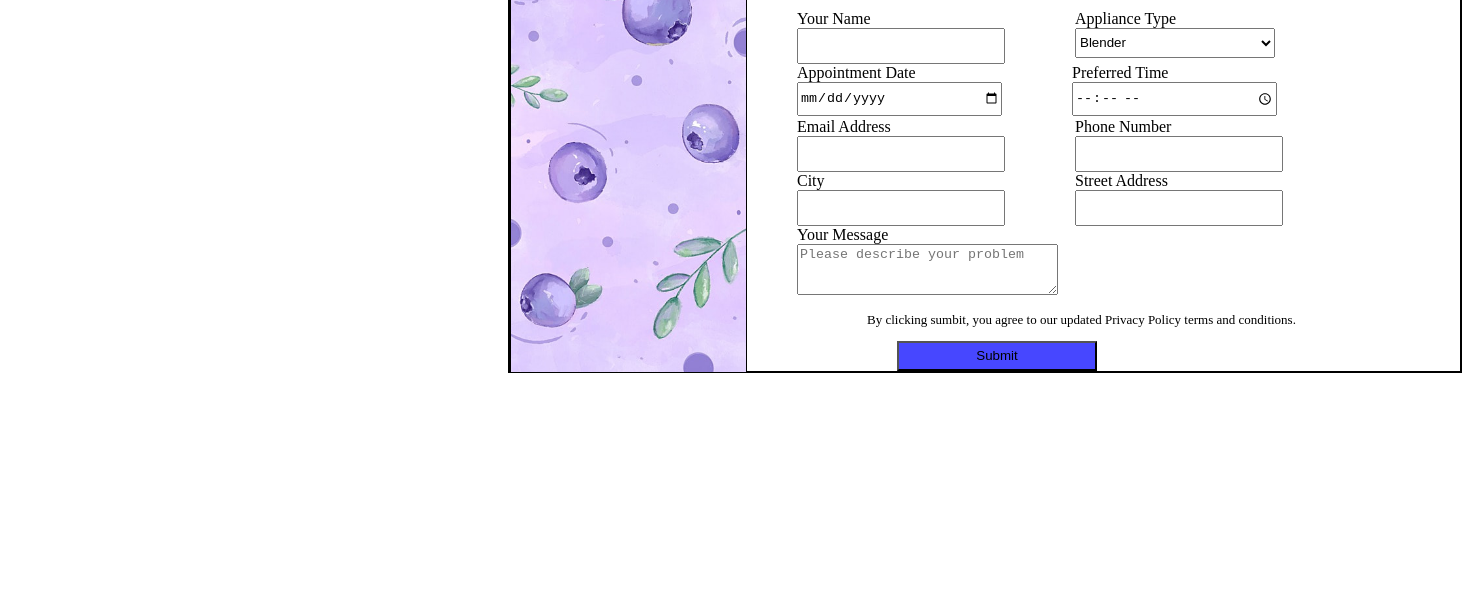
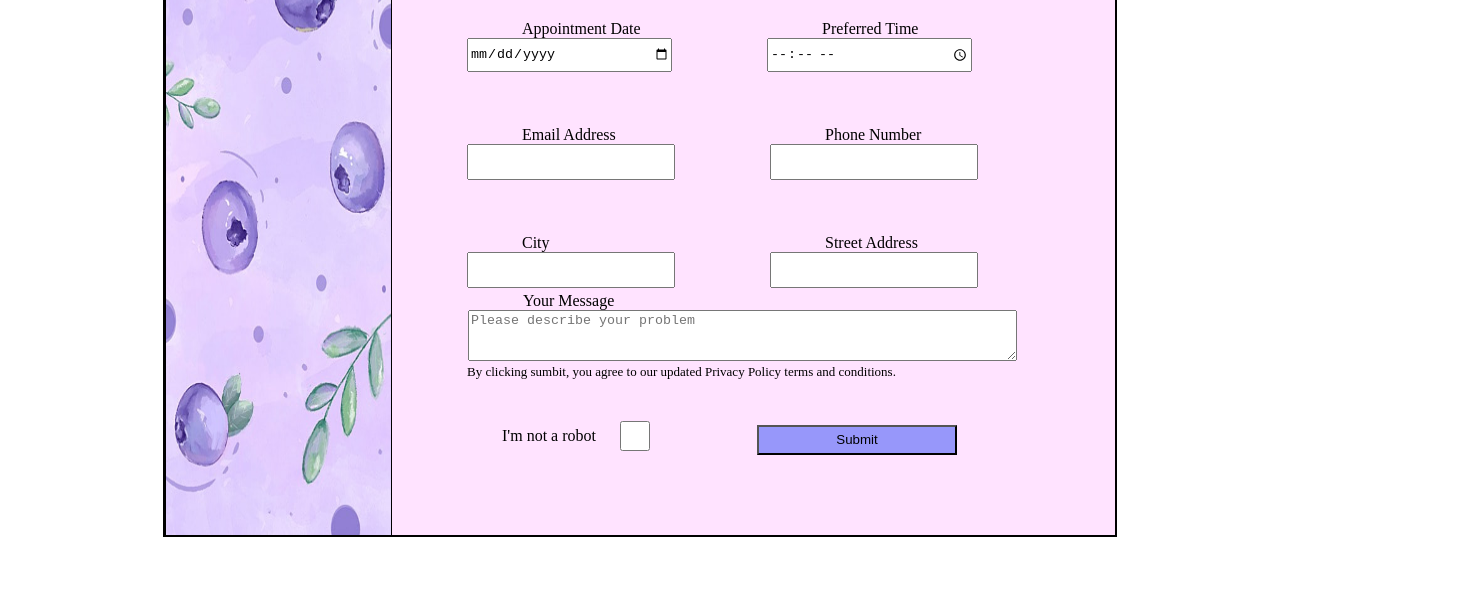
Before and after one commit to CraftedRNL/MyOwnForm, a plain HTML site: page index.html in a window 1280 px wide. Shown: the part 201-800 px from the top of the page, 1462 px wide, since content can reach past the window. Drawn offline with Linux system fonts and the light colour scheme.

Commit message:
style and finish prob

```diff
--- a/css/styles.css
+++ b/css/styles.css
@@ -1,46 +1,87 @@
 .pic {
     float: left;
+    object-fit: fill;
     border: .5px solid black;
+    height: 725px;
+}
+
+input,
+select,
+textarea {
+    margin-left: 75px;
 }
 
 input,
 select {
     width: 200px;
     height: 30px;
-    margin-left: 50px;
 }
 
 .s1 {
     display: block;
 }
+
 .leftup {
-    float:left;
-    margin-right:20px;
+    float: left;
+    margin-right: 20px;
 }
-.floating {
-    float: left;
-}
+
 p {
     font-size: small;
     font-weight: lighter;
-    margin-left: 10px;
+    position: relative;
+    left: 75px;
 }
+
 .space {
     border: 2px solid black;
     width: 950px;
-    margin-left: 500px;
-    margin-top: 100px;
+    margin: auto;
+    background-color: rgb(255, 227, 255)
 }
 
 .blu {
     color: black;
-    background-color: rgb(71, 71, 255);
-    right: 100px;
-    margin-left: 150px;
+    background-color: rgb(151, 151, 250);
+    position: relative;
+    left: 290px;
+    bottom: 80px;
 }
-label, textarea {
-    margin-left: 50px ;
+
+.dleft {
+    position: relative;
+    bottom: 60px;
 }
-.dleft {
-    margin-left: 120px;
+
+label {
+    margin-left: 130px;
 }
+
+.s2 {
+    display: block;
+    position: relative;
+    left: 130px;
+}
+
+h1 {
+    position: relative;
+    left: 125px;
+}
+
+.special {
+    display: block;
+    position: relative;
+    left: 1px;
+    bottom: 50px;
+}
+
+.no {
+    position: relative;
+    bottom: 60px;
+    right: 20px;
+}
+.nom {
+    position: relative;
+    bottom: 50px;
+    right: 160px;
+}
--- a/index.html
+++ b/index.html
@@ -9,11 +9,13 @@
 <body>
     <div class="space">
         <div>
-            <img class="pic" width="235px" src="img\pngtree-cute-watercolor-fruit-mobile-wallpaper-image_752110.jpg">
+            <img class="pic" width="225px"
+                src="img\pngtree-cute-watercolor-fruit-mobile-wallpaper-image_752110.jpg">
         </div>
         <div class="center">
             <h1 class="Mleft">Book An Appointment Online!</h1>
-            <p class="Mleft">We have the best specialists in your region. Quality guarantee and professionalism are out slogan!</p>
+            <p class="Mleft">We have the best specialists in your region. Quality guarantee and professionalism are out
+                slogan!</p>
         </div>
         <form method="POST" action="/practice.html">
             <section>
@@ -22,7 +24,7 @@
                     <input required id="username" type="text" name="username">
                 </div>
                 <div class="floating">
-                    <label class="s1" for="appliancetype">Appliance Type</label>
+                    <label class="s2" for="appliancetype">Appliance Type</label>
                     <select name="appliancetype" id="atype">
                         <option value="blender">Blender</option>
                         <option value="waffmaker">Waffle Maker</option>
@@ -38,7 +40,7 @@
                     <input required id="date" name="date" type="date">
                 </div>
                 <div class="floating">
-                    <label class="s1" for="time">Preferred Time</label>
+                    <label class="s2" for="time">Preferred Time</label>
                     <input required id="time" name="time" type="time">
                 </div>
             </section>
@@ -49,7 +51,7 @@
                     <input required id="mail" type="email" name="mail">
                 </div>
                 <div class="floating">
-                    <label class="s1" for="pnumber">Phone Number</label>
+                    <label class="s2" for="pnumber">Phone Number</label>
                     <input required id="pnumber" type="tel" name="pnumber">
                 </div>
             </section>
@@ -59,17 +61,21 @@
                 <input required id="city" type="text" name="city">
             </div>
             <div class="floating">
-                <label class="s1" for="address">Street Address</label>
+                <label class="s2" for="address">Street Address</label>
                 <input required id="address" type="text" name="address">
             </div>
             <br><br><br>
             <div class="leftup">
-                <label class="s1" for="message">Your Message</label>
-                <textarea id="message" name="message" rows="3" cols="30"
+                <label class="special" for="message">Your Message</label>
+                <textarea class="special" id="message" name="message" rows="3" cols="66"
                     placeholder="Please describe your problem"></textarea>
                 <p class="dleft">By clicking sumbit, you agree to our updated Privacy Policy terms and conditions.</p>
             </div>
-            <br><br><br><br><br><br>
+            <br><br><br><br><br><br><br>
+            <label class="no" for="human">I'm not a robot </label>
+                <input class="nom" type="checkbox" id="human" name="human">
+
+
             <input class="blu" type="submit">
         </form>
     </div>
```
